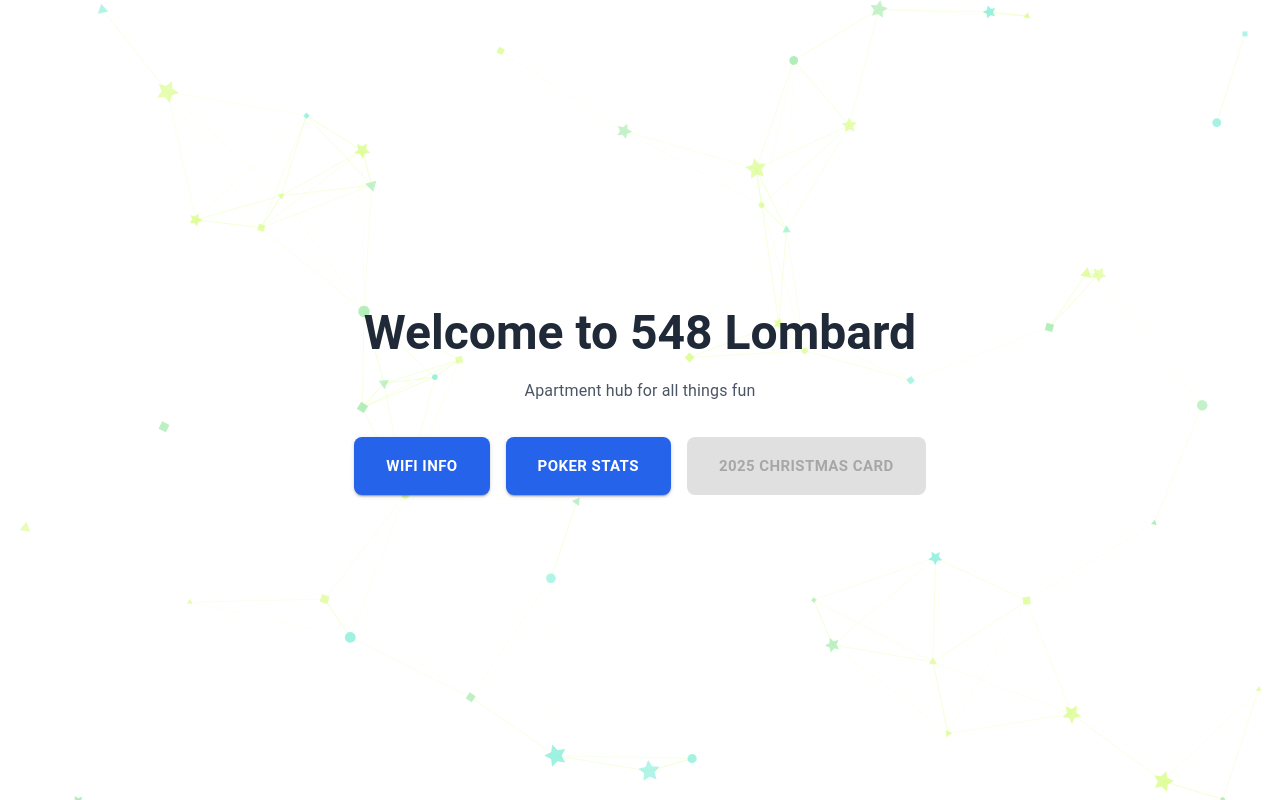
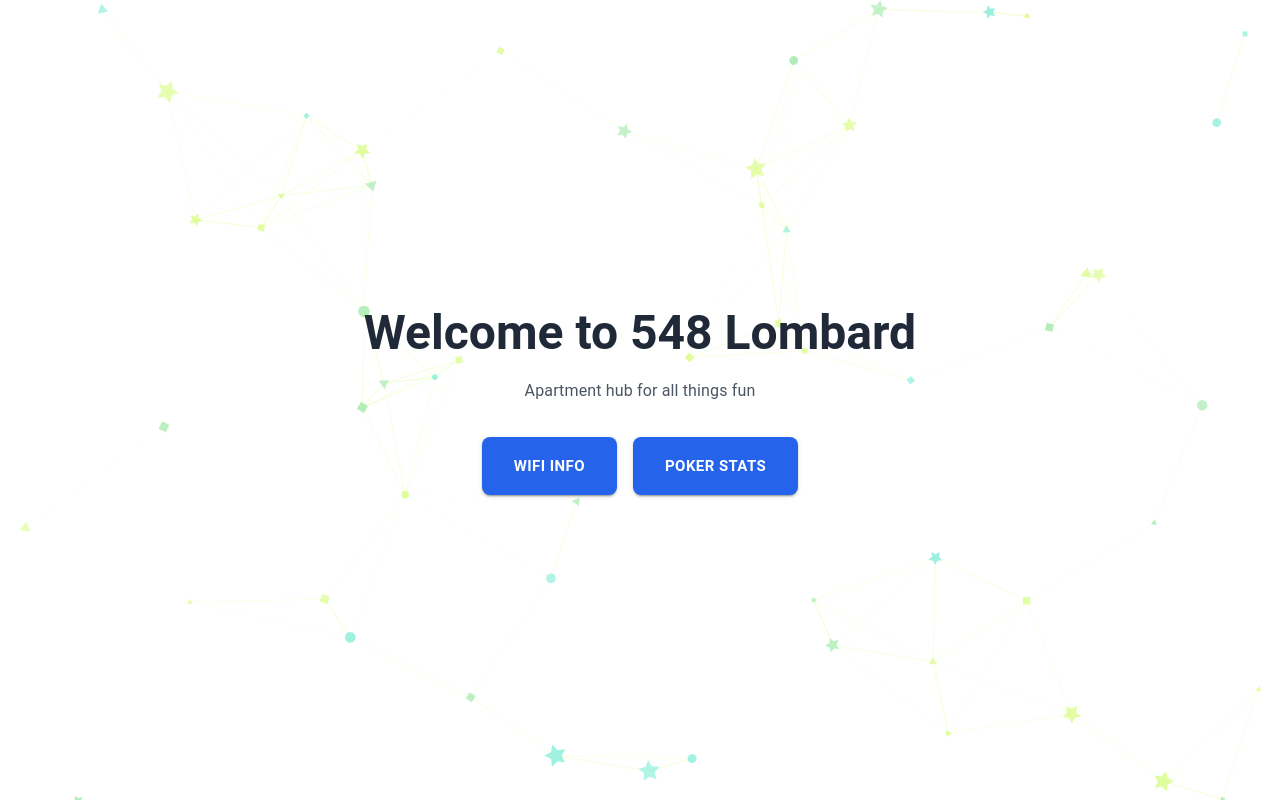
Before and after one commit to ryazlee/lombard-party, a React (Create React App) app: page /#/ in a window 1280 px wide. Built offline with nearby package versions, Linux system fonts and the light colour scheme; no server answers.

Commit message:
Remove xmas card

```diff
--- a/src/pages/HomePage.tsx
+++ b/src/pages/HomePage.tsx
@@ -64,9 +64,6 @@ export const HomePage: React.FC = () => {
 			>
 				<LinkButton to="/wifi">WiFi Info</LinkButton>
 				<LinkButton to="/poker/stats">Poker Stats</LinkButton>
-				<LinkButton disabled to="/christmas-card">
-					2025 Christmas Card
-				</LinkButton>
 			</Box>
 		</PageWithParticles>
 	);
```
